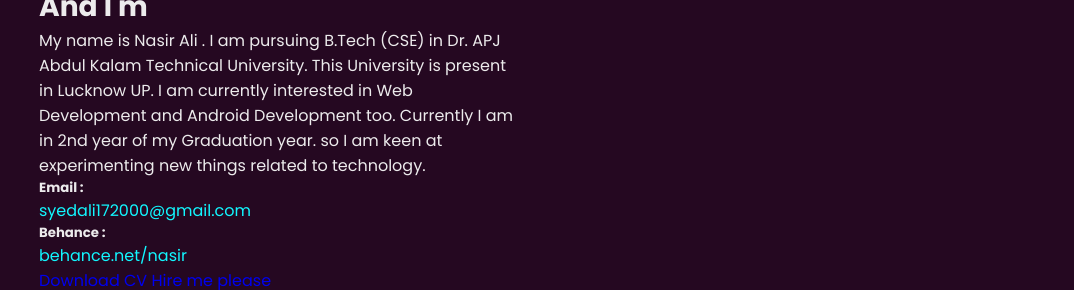
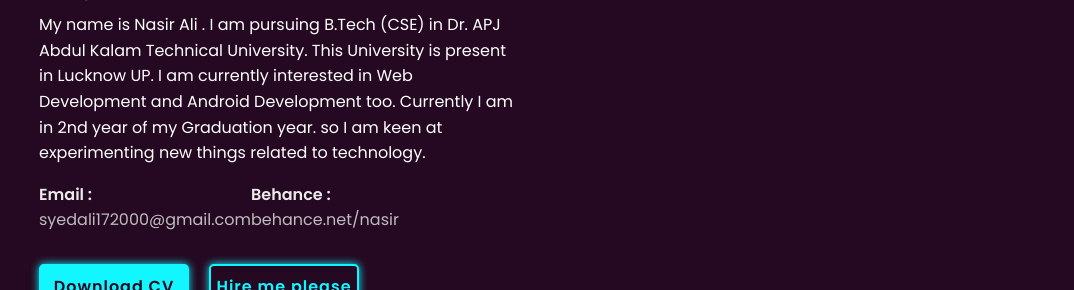
Before and after one commit to Nasir-buddy/project, a plain HTML site: page portfolio/index.html in a window 1280 px wide. Shown: the part 357-647 px from the top of the page, without its empty margins (89-1163 px from the left). Drawn offline with nearby package versions, Linux system fonts and the light colour scheme.

Commit message:
improve buttons

```diff
--- a/portfolio/styling.css
+++ b/portfolio/styling.css
@@ -93,7 +93,7 @@ section{
     display: grid;
     grid-template-columns: repeat(2, 1fr);
     align-items: center;
-    grid-gap: 4rem;
+    grid-gap: 4em;
 
 }
 
@@ -121,3 +121,91 @@ section{
     display: flex;
     opacity: 0;
 }
+
+.change-text h3 .word .letter{
+    transform-origin: center center 25px;
+}
+.change-text h3 .word .letter.out{
+    transform: rotateX(90deg);
+    transition: 0.32s cubic-bezier(0.6 , 0 , 0.7 , 0.2);
+}
+.change-text h3 .word .letter.in{
+    transition: 0.38s ease;
+}
+.change-text h3 .word .letter.behind{
+    transform: rotateX(-90deg);
+}
+.home-contect p{
+    color: white;
+    line-height: 1.6;
+}
+.info-box{
+    display: inline-flex;
+    justify-content: space-between;
+    width: 30px;
+    margin: 1rem 0 2rem;
+}
+.info-box h5{
+    font-weight: 600;
+    color: var(--text-color);
+    font-size: 1rem;
+}
+
+.info-box span{
+    font-size: -9rem;
+    color: #bdbdbd;
+}
+
+.btn-box{
+    display: flex;
+    justify-content: space-between;
+    width: 320px;
+    height: 45px;
+}
+.btn-box a.btn{
+    display: flex;
+    justify-content: center;
+    align-items: center;
+    width: 150px;
+    height: 100%;
+    background-color: #12f7ff;
+    color: var(--bg-color);
+    letter-spacing: 1px;
+    font-weight: 600;
+    transition: .6s;
+    box-shadow: var(--neon-box-shadow);
+    border-radius: 5px;
+    position: relative;
+    overflow: hidden;
+    z-index: 1;
+    border: 2px solid var(--hover-color);
+}
+
+a.btn:hover{
+    color: var(--hover-color );
+}
+a.btn::before{
+    content: "";
+    position: absolute;
+    top: 0;
+    left: 0;
+    background: var(--bg-color);
+    width: 0;
+    height: 100%;
+    z-index: -1;
+    transition: 0.4s;
+}
+a.btn:hover::before{
+    width: 100%;
+}
+
+a.btn:nth-child(2){
+    background: var(--bg-color);
+    color: var(--hover-color);
+}
+a.btn:nth-child(2):hover{
+    color: var(--bg-color);
+}
+a.btn:nth-child(2)::before{
+    background: var(--hover-color);
+}
```
